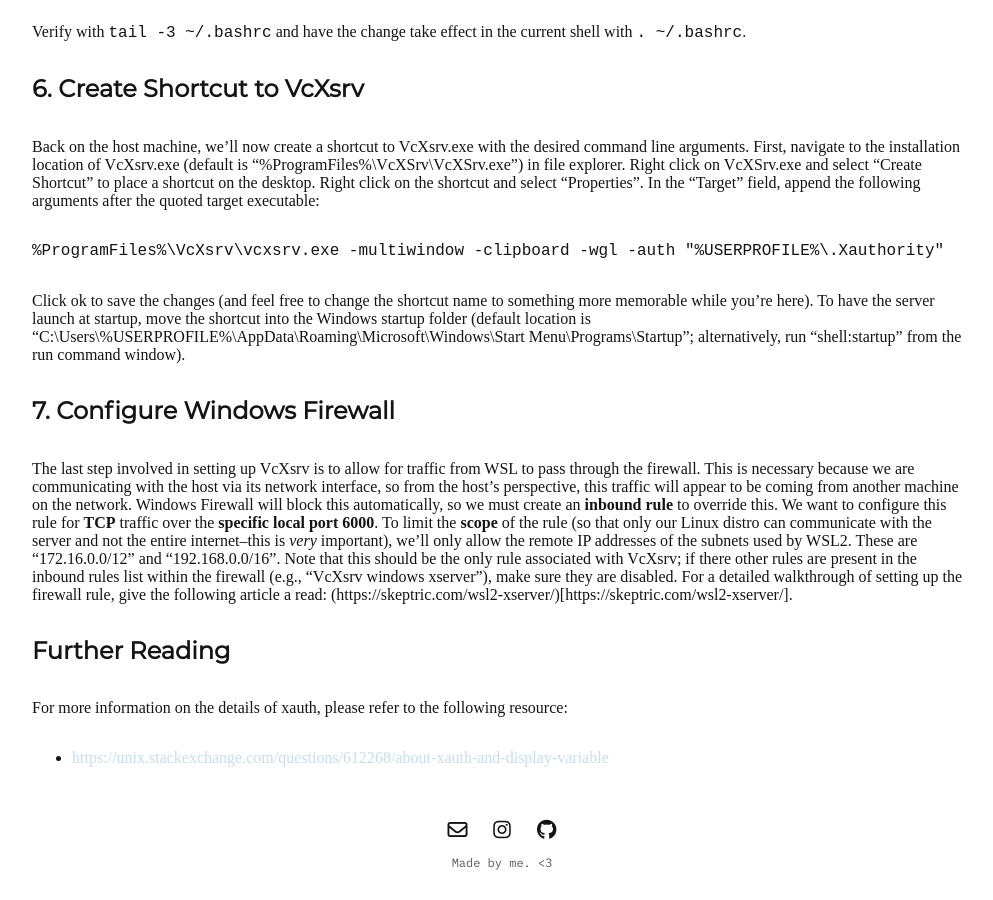
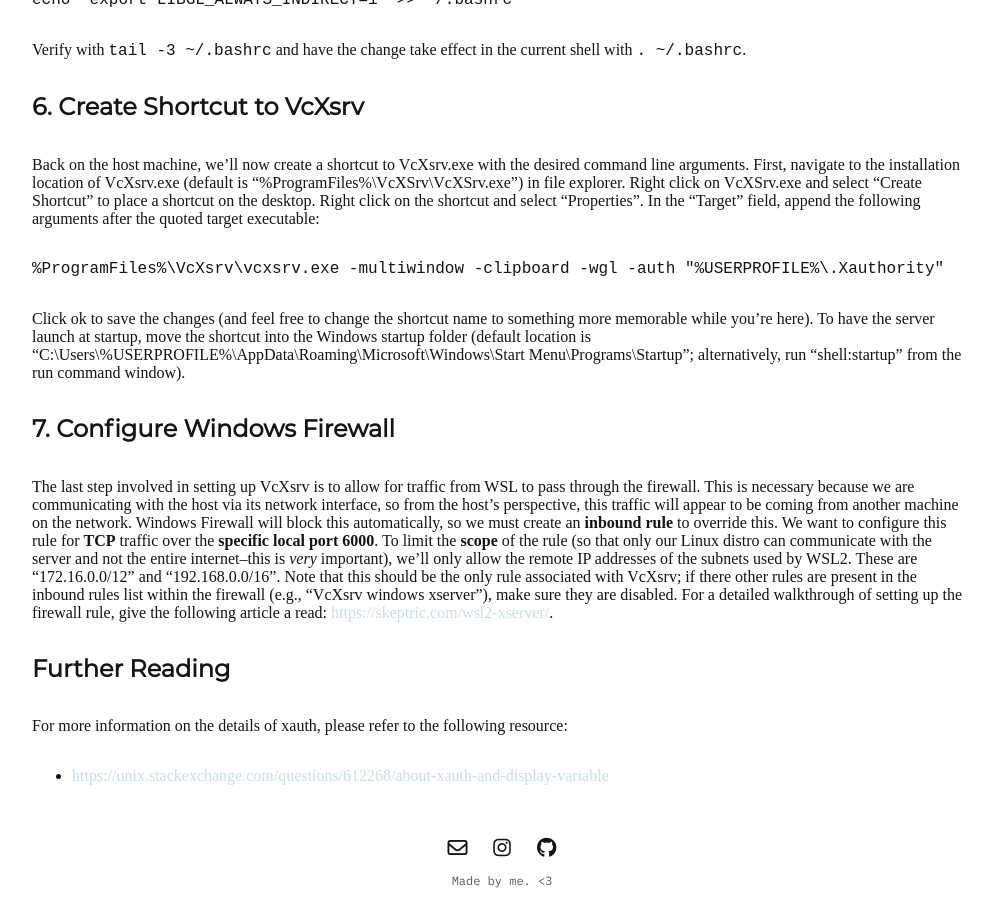
Before and after one commit to eacrawford02/eacrawford02.github.io, a Jekyll site: the page built from _posts/2022-06-30-vcxsrv-tutorial.md, in a window 1280 px wide and 900 px high, scrolled down 2052 px. Shown: the whole window, without its empty margins (138-1131 px from the left). Built offline with Jekyll 4.4.1, drawn with Linux system fonts in a browser that asks for light colours; nearby versions of some CDN libraries; some of the changed text lies outside the part shown.

Commit message:
Blog post edits

````diff
--- a/_posts/2022-06-30-vcxsrv-tutorial.md
+++ b/_posts/2022-06-30-vcxsrv-tutorial.md
@@ -22,7 +22,8 @@
 We can then export this address as an environment variable for reference in the current session:
 
 ```
-export DISPLAY=$(route.exe print | grep 0.0.0.0 | head -1 | awk '{print $4}'):0.0 # ':0' denotes that this is display number 0 (the first)
+# ':0' denotes that this is display number 0 (the first)
+export DISPLAY=$(route.exe print | grep 0.0.0.0 | head -1 | awk '{print $4}'):0.0
 ```
 
 This variable will be used to tell an application (on our Linux distro) how to connect to an X server (on our host).
@@ -97,7 +98,7 @@
 
 ## 7. Configure Windows Firewall
 
-The last step involved in setting up VcXsrv is to allow for traffic from WSL to pass through the firewall. This is necessary because we are communicating with the host via its network interface, so from the host's perspective, this traffic will appear to be coming from another machine on the network. Windows Firewall will block this automatically, so we must create an **inbound rule** to override this. We want to configure this rule for **TCP** traffic over the **specific local port 6000**. To limit the **scope** of the rule (so that only our Linux distro can communicate with the server and not the entire internet--this is *very* important), we'll only allow the remote IP addresses of the subnets used by WSL2. These are "172.16.0.0/12" and "192.168.0.0/16". Note that this should be the only rule associated with VcXsrv; if there other rules are present in the inbound rules list within the firewall (e.g., "VcXsrv windows xserver"), make sure they are disabled. For a detailed walkthrough of setting up the firewall rule, give the following article a read: (https://skeptric.com/wsl2-xserver/)[https://skeptric.com/wsl2-xserver/].
+The last step involved in setting up VcXsrv is to allow for traffic from WSL to pass through the firewall. This is necessary because we are communicating with the host via its network interface, so from the host's perspective, this traffic will appear to be coming from another machine on the network. Windows Firewall will block this automatically, so we must create an **inbound rule** to override this. We want to configure this rule for **TCP** traffic over the **specific local port 6000**. To limit the **scope** of the rule (so that only our Linux distro can communicate with the server and not the entire internet--this is *very* important), we'll only allow the remote IP addresses of the subnets used by WSL2. These are "172.16.0.0/12" and "192.168.0.0/16". Note that this should be the only rule associated with VcXsrv; if there other rules are present in the inbound rules list within the firewall (e.g., "VcXsrv windows xserver"), make sure they are disabled. For a detailed walkthrough of setting up the firewall rule, give the following article a read: [https://skeptric.com/wsl2-xserver/](https://skeptric.com/wsl2-xserver/).
 
 ## Further Reading
 
````
